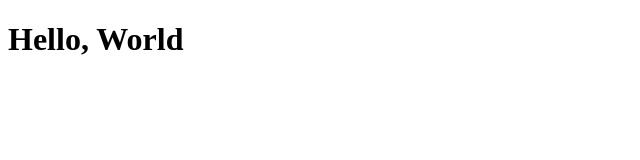
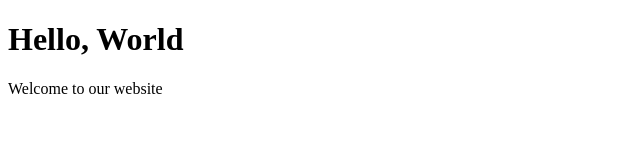
Before and after one commit to SadiaKhalil125/My-Website, a plain HTML site: page index.html in a window 1280 px wide. Shown: the whole page, without its empty margins (0-640 px from the left). Drawn offline with Linux system fonts and the light colour scheme.

Commit message:
Added welcome message

```diff
--- a/index.html
+++ b/index.html
@@ -8,5 +8,7 @@
 </head>
 <body>
     <h1>Hello, World</h1>
+    <p>Welcome to our website</p>
+    <!--New line added-->
 </body>
 </html>
```
